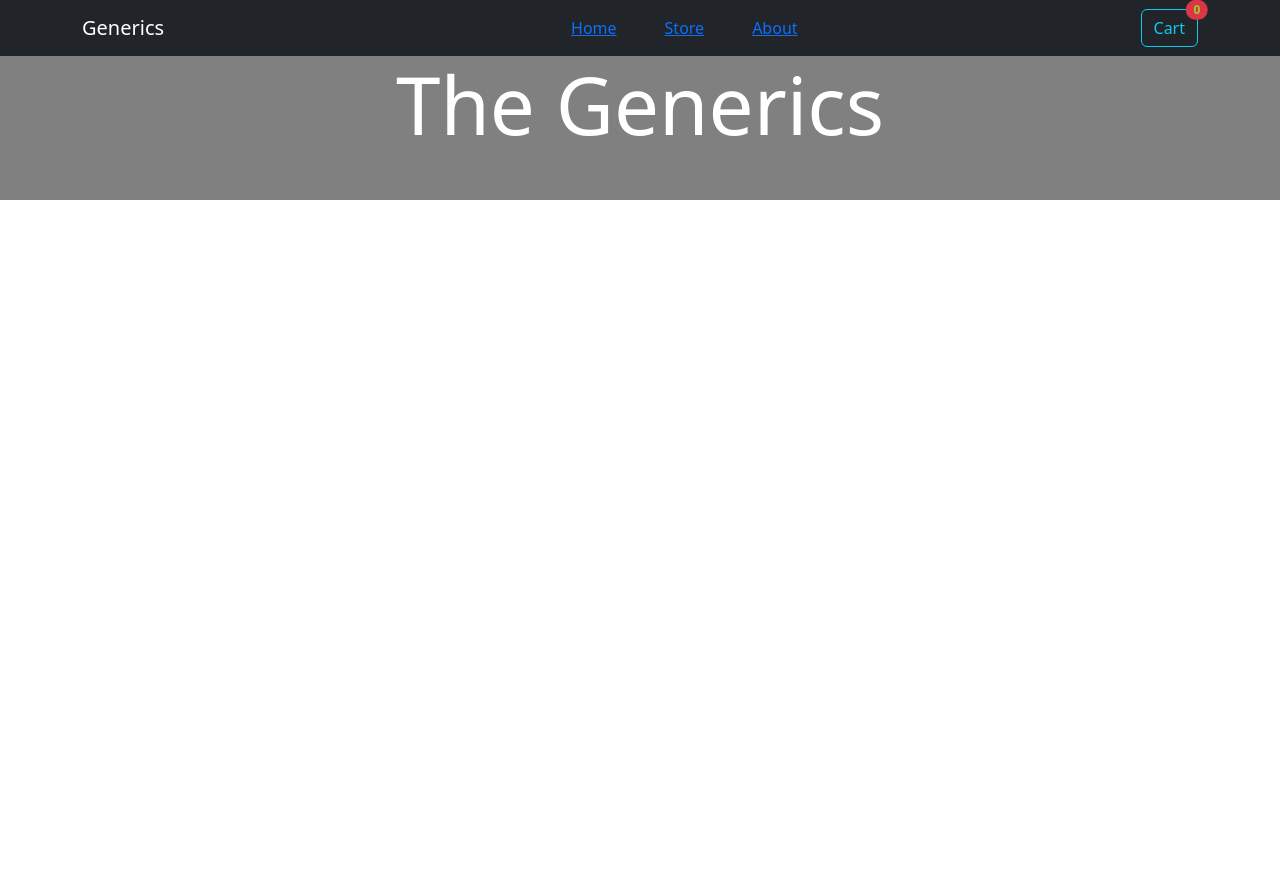
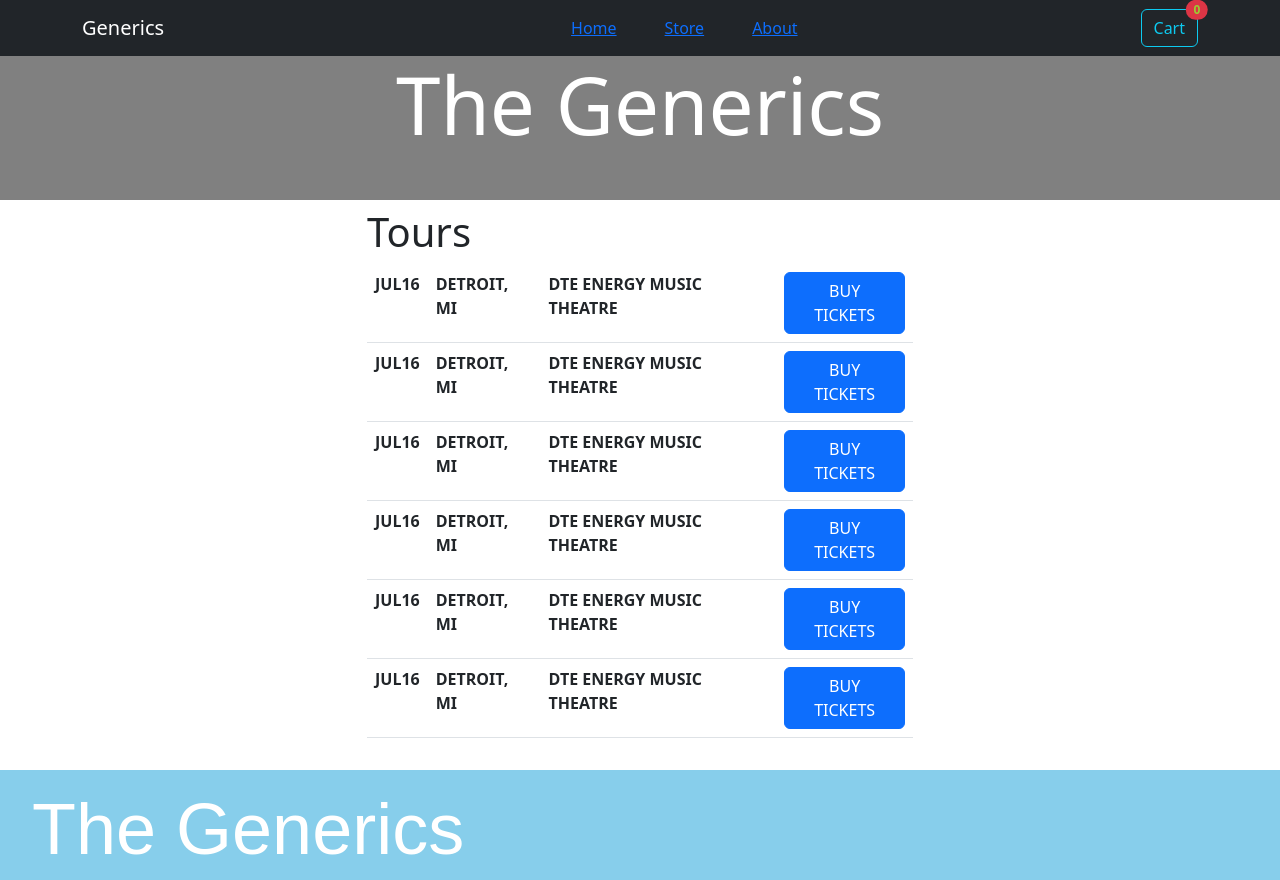
Before and after one commit to amitmahlawat/Ecommerce-app, a React (Create React App) app: page /Home in a window 1280 px wide. Before the commit the page ends 800 px from the top, so only its background shows below. Built offline with nearby package versions, Linux system fonts and the light colour scheme.

Commit message:
home page added

```diff
--- a/src/App.js
+++ b/src/App.js
@@ -8,6 +8,7 @@ import Modal from './Components/Modal';
 import CartProvider from './Store/CartProvider'
 import { Route } from 'react-router-dom';
 import About from './Components/About';
+import Home from './Components/Home';
 import { NavLink } from 'react-router-dom';
 
 function App() {
@@ -67,7 +68,7 @@ function App() {
 
       <Nav.Item >
 
-        <NavLink activeClassName='' className='ms-5' to="/home" >Home</NavLink>
+        <NavLink className='ms-5' to="/home" >Home</NavLink>
 
       </Nav.Item>
 
@@ -100,6 +101,9 @@ function App() {
     <Route path='/About'>
     <About/>
     </Route>
+    <Route path='/Home'>
+    <Home/>
+    </Route>
    <Route path='/store'>
     <Items Items={cartElements}/>
     </Route>
@@ -108,6 +112,15 @@ function App() {
     <CloseButton variant='light' onClick={()=>SetIsOpen(false)}></CloseButton>
     <Cart Items={cartElements}/>
     </Modal>
+    {/* <Container className='justify-content-center'>
+      <Row>
+        <Col md={{ span: 6, offset: 4}}> */}
+        <footer className='display-2 pb-2 pt-3 mt-3 mb-0' style={{backgroundColor:'skyblue', padding:"2rem",textAlign:"",color:"white",fontFamily:'fantasy'}}>The Generics</footer>
+
+        {/* </Col>
+      </Row>
+    </Container> */}
+
     </CartProvider>
     )}
 
--- a/src/Components/About.js
+++ b/src/Components/About.js
@@ -4,7 +4,7 @@ import { Container } from "react-bootstrap";
 const About = () => {
   return (
     <Container >
-      <h1 className="display-3">About</h1>
+      <h1 className="display-3" style={{textAlign:'center',fontFamily:'cursive'}} >About</h1>
       <p>
         Lorem ipsum carrots enhanced rebates. Excellent sayings of a man of
         sorrows, hates no prosecutors will unfold in the enduring of which were
--- /dev/null
+++ b/src/Components/Home.js
@@ -0,0 +1,58 @@
+import React from "react";
+import { Button, Container,Table,Row,Col } from "react-bootstrap";
+
+const Home=()=>{
+
+
+    return(
+        <Container className="justify-content-md-center">
+            <Row>
+                <Col md={{ span: 6, offset: 3 }}>
+                    <h1>Tours</h1>
+        <Table>
+            <tbody>
+                <tr>
+                    <th>JUL16</th>
+                    <th>DETROIT, MI</th>
+                    <th>DTE ENERGY MUSIC THEATRE</th>
+                    <th><Button variant="primary">BUY TICKETS</Button></th>
+                </tr>
+                <tr>
+                    <th>JUL16</th>
+                    <th>DETROIT, MI</th>
+                    <th>DTE ENERGY MUSIC THEATRE</th>
+                    <th><Button variant="primary">BUY TICKETS</Button></th>
+                </tr>
+                <tr>
+                    <th>JUL16</th>
+                    <th>DETROIT, MI</th>
+                    <th>DTE ENERGY MUSIC THEATRE</th>
+                    <th><Button variant="primary">BUY TICKETS</Button></th>
+                </tr>
+                <tr>
+                    <th>JUL16</th>
+                    <th>DETROIT, MI</th>
+                    <th>DTE ENERGY MUSIC THEATRE</th>
+                    <th><Button variant="primary">BUY TICKETS</Button></th>
+                </tr>
+                <tr>
+                    <th>JUL16</th>
+                    <th>DETROIT, MI</th>
+                    <th>DTE ENERGY MUSIC THEATRE</th>
+                    <th><Button variant="primary">BUY TICKETS</Button></th>
+                </tr>
+                <tr>
+                    <th>JUL16</th>
+                    <th>DETROIT, MI</th>
+                    <th>DTE ENERGY MUSIC THEATRE</th>
+                    <th><Button variant="primary">BUY TICKETS</Button></th>
+                </tr>
+            </tbody>
+        </Table>
+        </Col>
+        </Row>
+        </Container>
+    )
+};
+
+export default Home;
```
